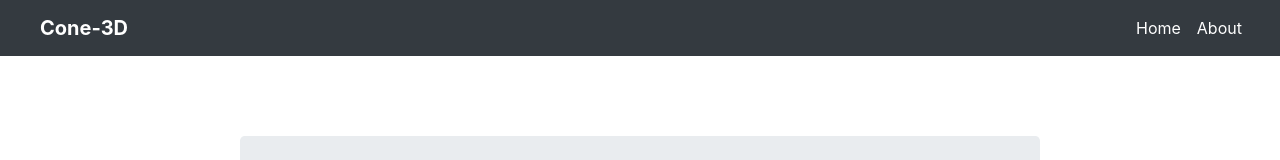
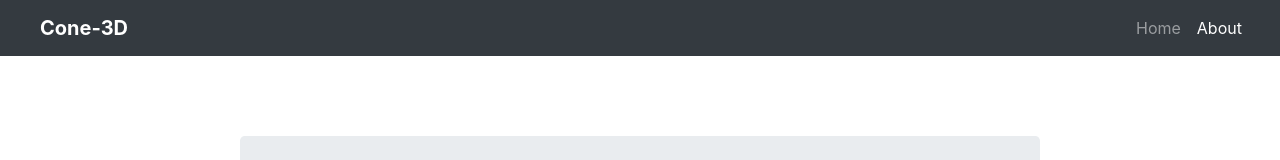
Before and after one commit to mefistodevelop/cone-3d, a React app: page /about in a window 1280 px wide. Shown: the top 160 px of the page. Built offline with nearby package versions, Linux system fonts and the light colour scheme.

Commit message:
fix: correct path in NavLink Home in header
Home in navigation looked  active despite what current page is.
Add 'exact' to path in NavLink

```diff
--- a/src/client/components/Header/Header.jsx
+++ b/src/client/components/Header/Header.jsx
@@ -17,7 +17,7 @@
 
         <Navbar.Collapse className="header__colapse" id="basic-navbar-nav">
           <Nav className="mr-auto header__navigation-list">
-            <NavLink className="nav-link" to="/">
+            <NavLink className="nav-link" exact to="/">
               Home
             </NavLink>
             <NavLink className="nav-link" to="/about">
```
